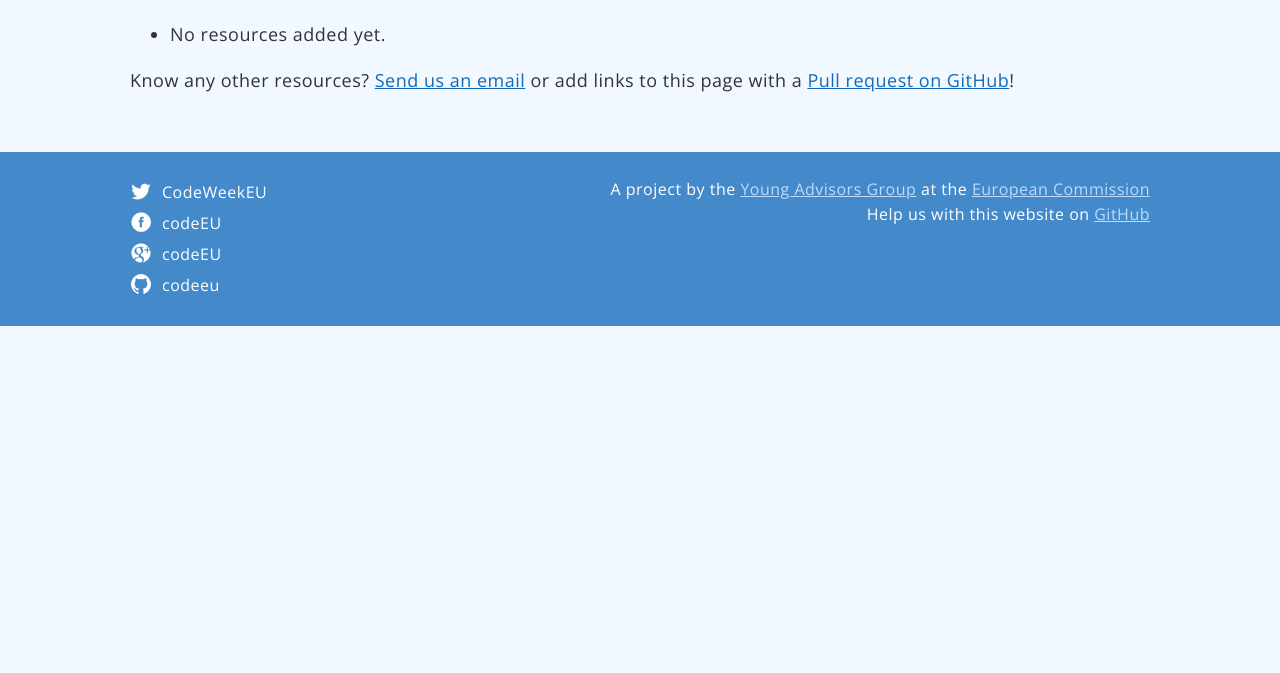
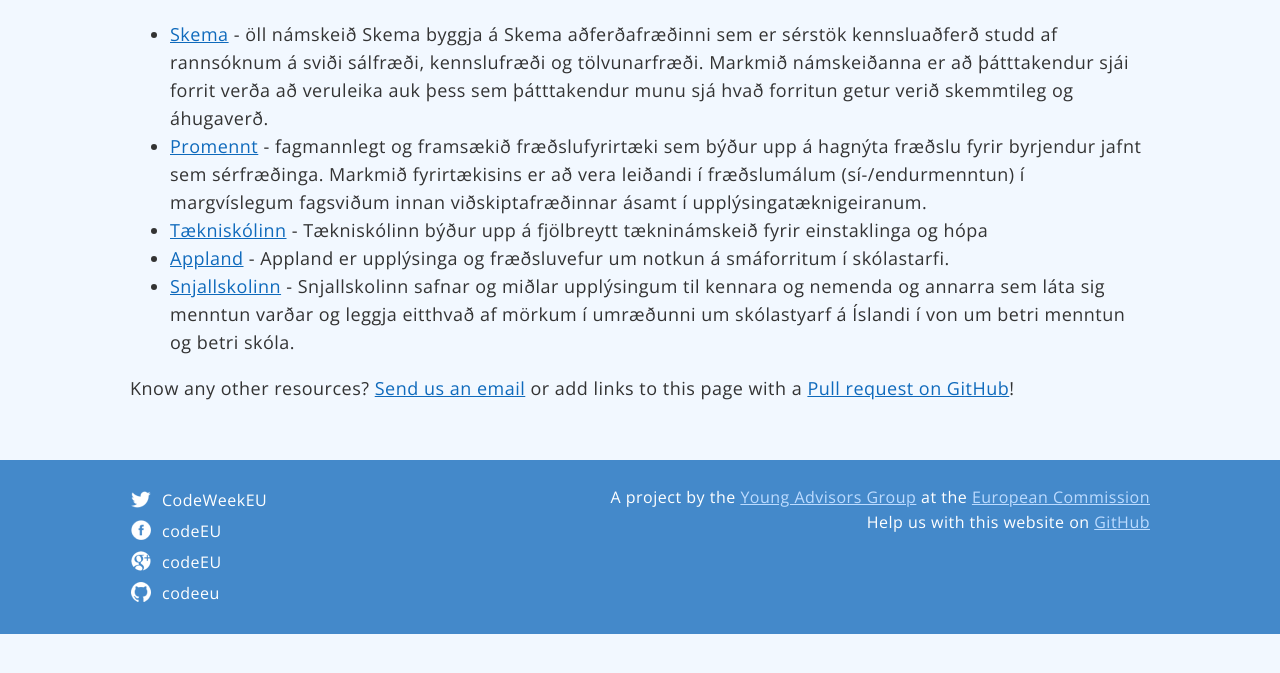
Before and after one commit to codeeu/codeeu.github.io, a Jekyll site: the page built from resources/iceland/index.html, in a window 1280 px wide, cut to the strip 167-840 px from the top of the page. Built offline with Jekyll 4.4.1, drawn with Linux system fonts in a browser that asks for light colours; nearby versions of some CDN libraries; Markdown is read by kramdown in place of the engine named in the settings.

Commit message:
initial resources from iceland

```diff
--- a/resources/iceland/index.html
+++ b/resources/iceland/index.html
@@ -4,7 +4,13 @@
 ---
 
   <ul>
-   	<li>No resources added yet.</li>
+
+  	<li><a href="http://www.skema.is/">Skema</a>  -  öll námskeið Skema byggja á Skema aðferðafræðinni sem er sérstök kennsluaðferð studd af rannsóknum á sviði sálfræði, kennslufræði og tölvunarfræði. Markmið námskeiðanna er að þátttakendur sjái forrit verða að veruleika auk þess sem þátttakendur munu sjá hvað forritun getur verið skemmtileg og áhugaverð.</li>
+	<li><a href="http://www.promennt.is/">Promennt</a> - fagmannlegt og framsækið fræðslufyrirtæki sem býður upp á hagnýta fræðslu fyrir byrjendur jafnt sem sérfræðinga. Markmið fyrirtækisins er að vera leiðandi í fræðslumálum (sí-/endurmenntun) í margvíslegum fagsviðum innan viðskiptafræðinnar ásamt í upplýsingatæknigeiranum.</li>
+	<li><a href="http://www.tskoli.is/forritun/">Tækniskólinn</a> - Tækniskólinn býður upp á fjölbreytt tækninámskeið fyrir einstaklinga og hópa</li>
+	<li><a href="http://www.appland.is/">Appland</a> - Appland er upplýsinga og fræðsluvefur um notkun á smáforritum í skólastarfi.</li>
+	<li><a href="http://snjallskoli.is/">Snjallskolinn</a> - Snjallskolinn safnar og miðlar upplýsingum til kennara og nemenda og annarra sem láta sig menntun varðar og leggja eitthvað af mörkum í umræðunni um skólastyarf á Íslandi í von um betri menntun og betri skóla.</li>
+
   </ul>
 
   <p>Know any other resources? <a href="mailto:{{site.contact.email}}">Send us an email</a> or add links to this page with a <a href="https://github.com/codeeu/codeeu.github.io">Pull request on GitHub</a>!</p>
```
